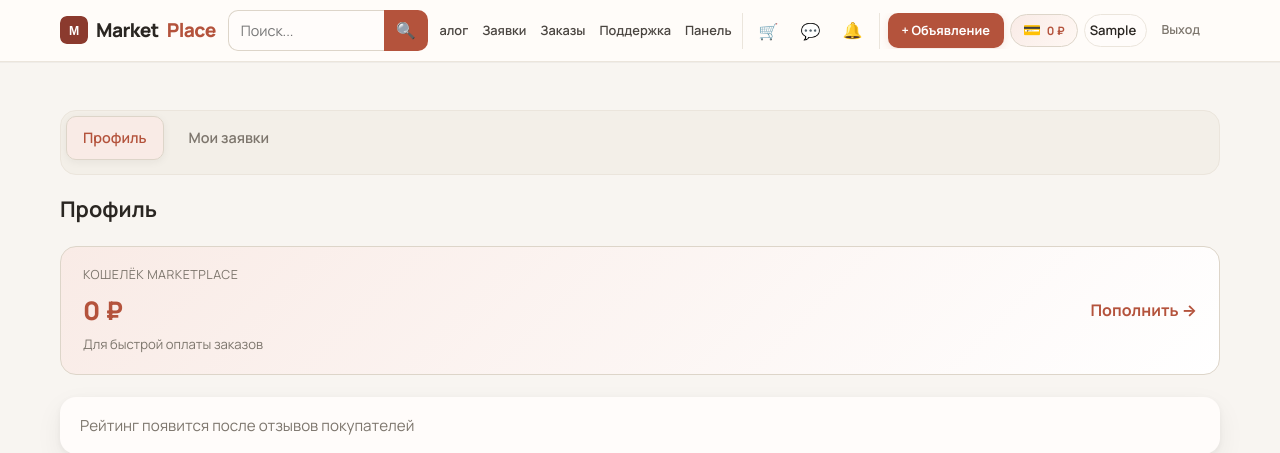
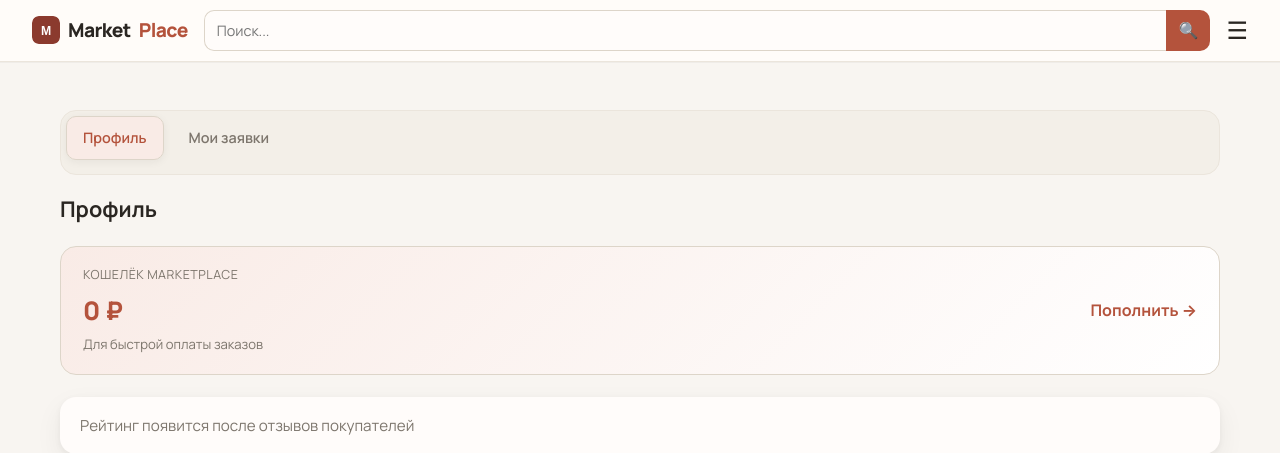
Before and after one commit to zVoofo/merketpalace, a Django app: page /accounts/profile/ in a window 1280 px wide. Shown: the top 453 px of the page. Run offline with Django 5.2, Linux system fonts and the light colour scheme; the visitor is signed in with stand-in values (Sample User, id 1); data comes from the database, SQL or seed files in the repository; data that the repository does not hold is empty.

Commit message:
фиксдизайнт

```diff
--- a/static/css/layout.css
+++ b/static/css/layout.css
@@ -9,16 +9,19 @@
 }
 .header__inner{
   display:grid;
-  grid-template-columns:auto minmax(150px,200px) minmax(0,1fr) auto;
+  grid-template-columns:auto 200px minmax(0,1fr) auto;
   align-items:center;
-  gap:10px 12px;
-  padding:10px 20px;
+  gap:12px 16px;
+  max-width:100%;
+  margin:0 auto;
+  padding:10px clamp(16px,2.5vw,40px);
   min-width:0;
+  box-sizing:border-box;
 }
-.header__inner > .logo{grid-column:1}
-.header__inner > .search-bar{grid-column:2;width:100%;max-width:200px}
-.header__inner > .nav{grid-column:3;min-width:0}
-.header__inner > .burger{grid-column:4;justify-self:end}
+.header__inner > .logo{grid-column:1;grid-row:1}
+.header__inner > .search-bar{grid-column:2;grid-row:1;width:200px;max-width:200px;min-width:200px}
+.header__inner > .nav{grid-column:3;grid-row:1;min-width:0;max-width:100%}
+.header__inner > .burger{grid-column:4;grid-row:1;justify-self:end}
 .logo{
   flex:0 0 auto;
   display:inline-flex;align-items:center;gap:8px;
@@ -28,11 +31,9 @@
 .logo__icon{display:block;border-radius:6px;flex-shrink:0}
 .logo span{color:var(--primary)}
 .search-bar{
-  position:relative;
-  z-index:2;
-  flex:unset;
   display:flex;
   flex-shrink:0;
+  isolation:isolate;
 }
 .search-bar input{
   flex:1;min-width:0;
@@ -54,12 +55,13 @@
 }
 .search-bar button:hover{background:var(--primary-dark)}
 .nav{
-  flex:unset;
   display:flex;align-items:center;justify-content:flex-end;
-  gap:8px;
+  gap:6px;
   flex-wrap:nowrap;
   min-width:0;
+  max-width:100%;
   overflow:hidden;
+  contain:layout;
 }
 .nav__section--links a:not(.btn),
 .nav__section--auth a:not(.btn){
--- a/static/css/responsive.css
+++ b/static/css/responsive.css
@@ -1,14 +1,25 @@
-@media(max-width:1200px){
+/* Широкий экран: полное меню в строку */
+@media(min-width:1500px){
+  .header__inner > .nav{display:flex!important;position:static!important;flex-direction:row!important;padding:0!important;background:transparent!important;box-shadow:none!important;border:none!important}
+  .burger{display:none!important}
+}
+
+/* Уже экран: бургер, без наезда на поиск */
+@media(max-width:1499px){
   .burger{display:block}
   .header__inner{
     grid-template-columns:auto minmax(0,1fr) auto;
     position:relative;
   }
+  .header__inner > .logo{grid-column:1;grid-row:1}
   .header__inner > .search-bar{
     grid-column:2;
+    grid-row:1;
     max-width:none;
+    min-width:0;
     width:100%;
   }
+  .header__inner > .burger{grid-column:3;grid-row:1}
   .header__inner > .nav{
     display:none;
     position:absolute;top:100%;left:0;right:0;
@@ -36,11 +47,15 @@
 @media(max-width:768px){
   .header__inner{
     grid-template-columns:auto minmax(0,1fr) auto;
+    grid-template-rows:auto auto;
   }
+  .header__inner > .logo{grid-column:1;grid-row:1}
+  .header__inner > .burger{grid-column:3;grid-row:1}
   .header__inner > .search-bar{
     grid-column:1/-1;
-    order:3;
+    grid-row:2;
     max-width:none;
+    min-width:0;
     width:100%;
   }
   .nav{
--- a/templates/base.html
+++ b/templates/base.html
@@ -9,11 +9,11 @@
     <link rel="preconnect" href="https://fonts.googleapis.com">
     <link rel="preconnect" href="https://fonts.gstatic.com" crossorigin>
     <link href="https://fonts.googleapis.com/css2?family=Manrope:wght@400;500;600;700;800&display=swap" rel="stylesheet">
-    <link rel="stylesheet" href="{% static 'css/main.css' %}?v=4">
+    <link rel="stylesheet" href="{% static 'css/main.css' %}?v=5">
 </head>
 <body>
 <header class="header">
-    <div class="container header__inner">
+    <div class="header__inner">
         <a href="{% url 'home' %}" class="logo"><img src="{% static 'img/favicon.svg' %}" alt="" class="logo__icon" width="28" height="28">Market<span>Place</span></a>
         <form class="search-bar" action="{% url 'catalog:index' %}" method="GET">
             <input type="search" name="q" placeholder="Поиск..." value="{{ request.GET.q|default:'' }}">
```
